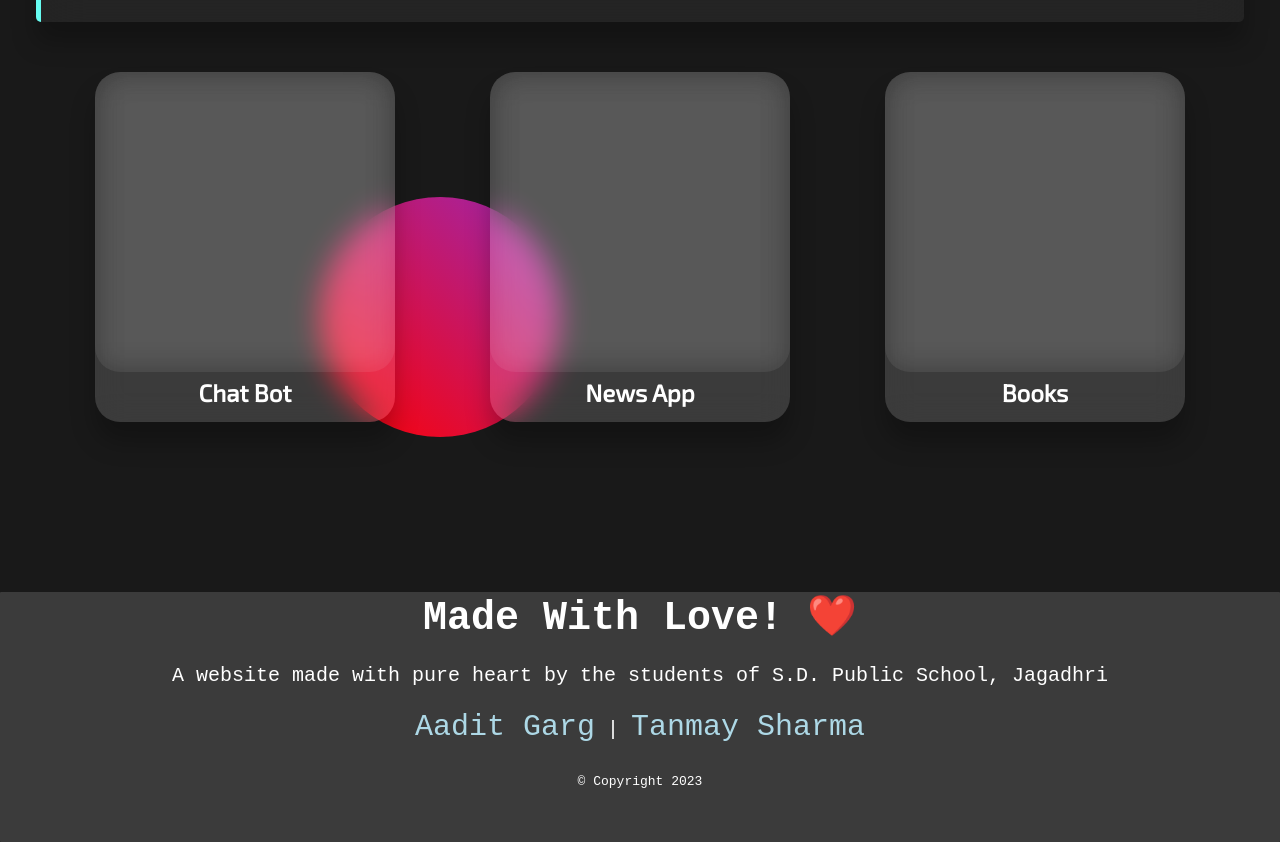
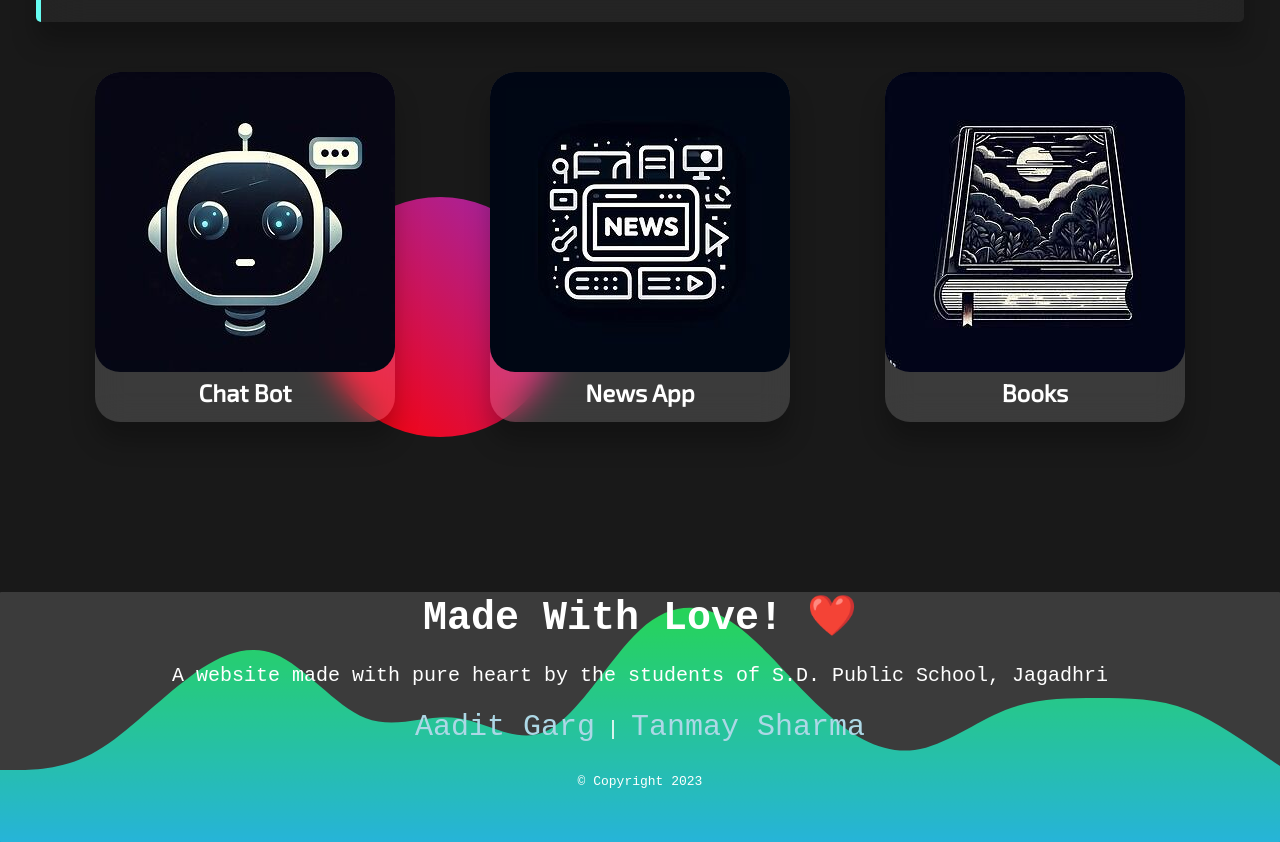
Before and after one commit to Aadit-Garg/Cyber-Scape, a plain HTML site: page index.html in a window 1280 px wide. Shown: the part 363-1205 px from the top of the page. Drawn offline with Linux system fonts and the light colour scheme; the site is published under a folder, as on GitHub Pages, so addresses that start at the root find nothing.

Commit message:
optimization

```diff
--- a/index.css
+++ b/index.css
@@ -179,19 +179,19 @@ body {
 }
 
 .childdiv1 {
-	background-image: url(/bot.jpg);
+	background-image: url(bot.jpg);
 	/* background-repeat: no-repeat; */
 	background-size: 100%;
 }
 
 .childdiv2 {
-	background-image: url(/news.jpg);
+	background-image: url(news.jpg);
 	/* background-repeat: no-repeat; */
 	background-size: 100%;
 }
 
 .childdiv3 {
-	background-image: url(/book.jpg);
+	background-image: url(book.jpg);
 	background-size: 100%;
 }
 
@@ -274,7 +274,7 @@ a {
 .footer_cont {
 	height: 250px;
 	width: 100%;
-	background-image: url(/waves.svg);
+	background-image: url(waves.svg);
 	background-size: 100%;
 	background-position: center bottom;
 	background-repeat: no-repeat;
```
Also changed, not shown: images/bg.jpg (renamed from bg.jpg).
